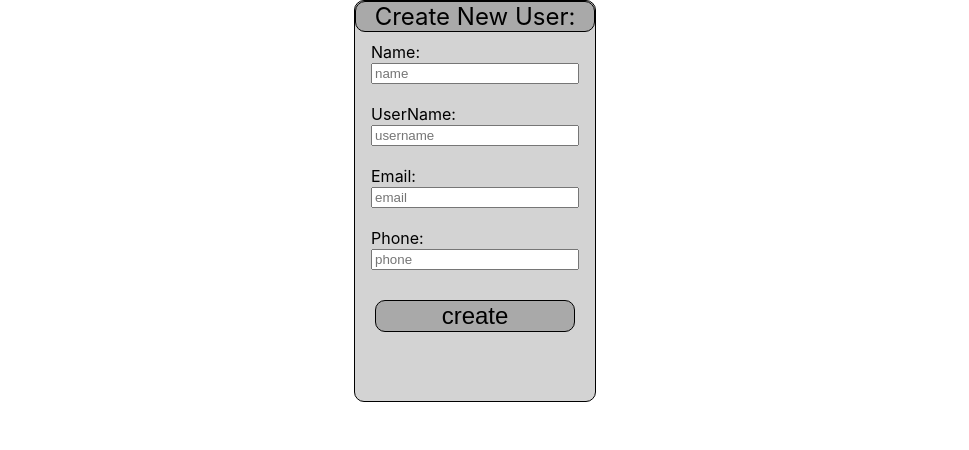
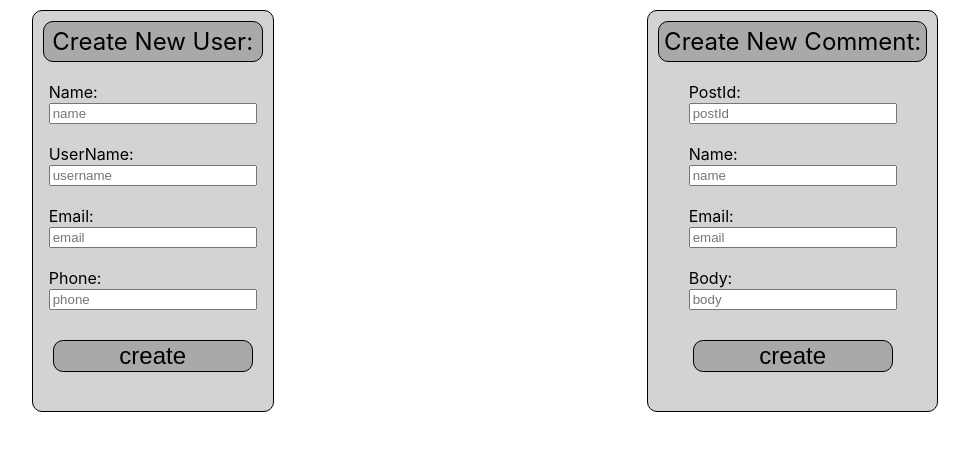
Before and after one commit to Sergiiweb/react_hw, a React (Create React App) app: page / in a window 1280 px wide. Shown: the top 450 px of the page, without its empty margins (165-1134 px from the left). Built offline with nearby package versions, Linux system fonts and the light colour scheme.

Commit message:
hw4 task1 and task2

```diff
--- a/src/App.css
+++ b/src/App.css
@@ -6,7 +6,9 @@ body {
     width: 100vw;
     min-height: 100vh;
     display: flex;
-    justify-content: center;
+    justify-content: space-around;
+    flex-wrap: wrap;
+    margin: 10px;
 }
 
 h2{
--- a/src/App.js
+++ b/src/App.js
@@ -1,5 +1,6 @@
 import './App.css';
 import {CreateUser} from "./components/CreateUser/CreateUser";
+import {CreateComment} from "./components/CreateComment/CreateComment";
 
 function App() {
 
@@ -7,6 +8,7 @@ function App() {
     return (
         <div className="wrapper">
             <CreateUser/>
+            <CreateComment/>
         </div>
     );
 }
--- /dev/null
+++ b/src/components/CreateComment/CreateComment.js
@@ -0,0 +1,63 @@
+import styles from "../CreateUser/CreateUser.module.css";
+import {useRef} from "react";
+
+const CreateComment =()=>{
+
+    const postIdRef = useRef('');
+    const nameRef = useRef('');
+    const emailRef = useRef('');
+    const bodyRef = useRef('');
+    const handleSubmit = (e) => {
+        e.preventDefault();
+        console.log(postIdRef.current.value, nameRef.current.value, emailRef.current.value, bodyRef.current.value);
+        fetch('https://jsonplaceholder.typicode.com/comments', {
+            method: 'POST',
+            body: JSON.stringify({
+                postId: postIdRef.current.value,
+                name: nameRef.current.value,
+                email: emailRef.current.value,
+                body: bodyRef.current.value,
+            }),
+            headers: {
+                'Content-type': 'application/json; charset=UTF-8',
+            },
+        })
+            .then((response) => response.json())
+            .then((json) => console.log(json));
+    }
+
+    return(
+        <div className={styles.wrap}>
+            <div className={styles.formTitle}>Create New Comment:</div>
+
+            <form className={styles.form} onSubmit={handleSubmit}>
+                <label>PostId:
+                    <br/>
+                    <input type="number" ref={postIdRef} placeholder={'postId'}/>
+                </label>
+                <label>Name:
+                    <br/>
+                    <input type="text" ref={nameRef} placeholder={'name'}/>
+                    {/*<input type="text" onChange={(event) => setUsername(event.target.value)} value={username}*/}
+                    {/*       placeholder={'username'}/>*/}
+                </label>
+                <label>Email:
+                    <br/>
+                    <input type="email" ref={emailRef} placeholder={'email'}/>
+                    {/*<input type="email" onChange={(event) => setEmail(event.target.value)} value={email}*/}
+                    {/*       placeholder={'email'}/>*/}
+                </label>
+                <label>Body:
+                    <br/>
+                    <input type="text" ref={bodyRef} placeholder={'body'}/>
+                    {/*<input type="text" onChange={(event) => setPhone(event.target.value)} value={phone}*/}
+                    {/*       placeholder={'phone'}/>*/}
+                </label>
+                <input type="submit" value={'create'} className={styles.submitB}/>
+            </form>
+
+        </div>
+    )
+}
+
+export {CreateComment}
--- a/src/components/CreateUser/CreateUser.module.css
+++ b/src/components/CreateUser/CreateUser.module.css
@@ -21,6 +21,8 @@ label {
     background-color: darkgray;
     border: 1px solid black;
     border-radius: 10px;
+    margin: 10px;
+    padding: 5px;
 }
 
 input {
```
